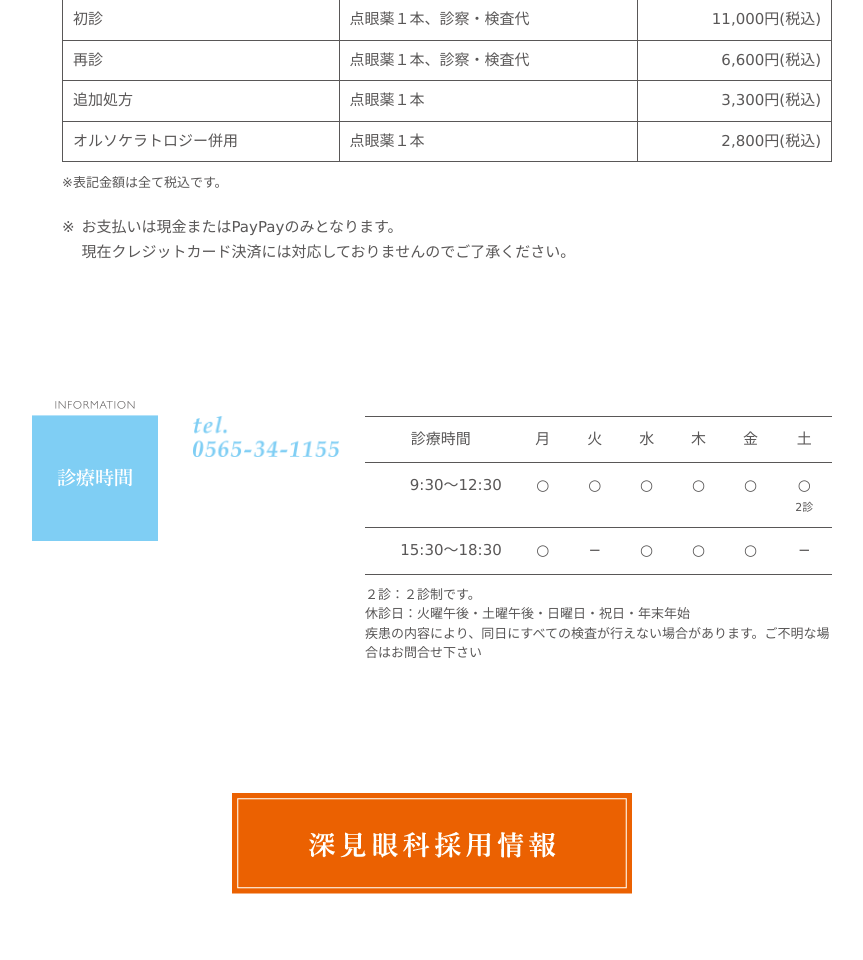
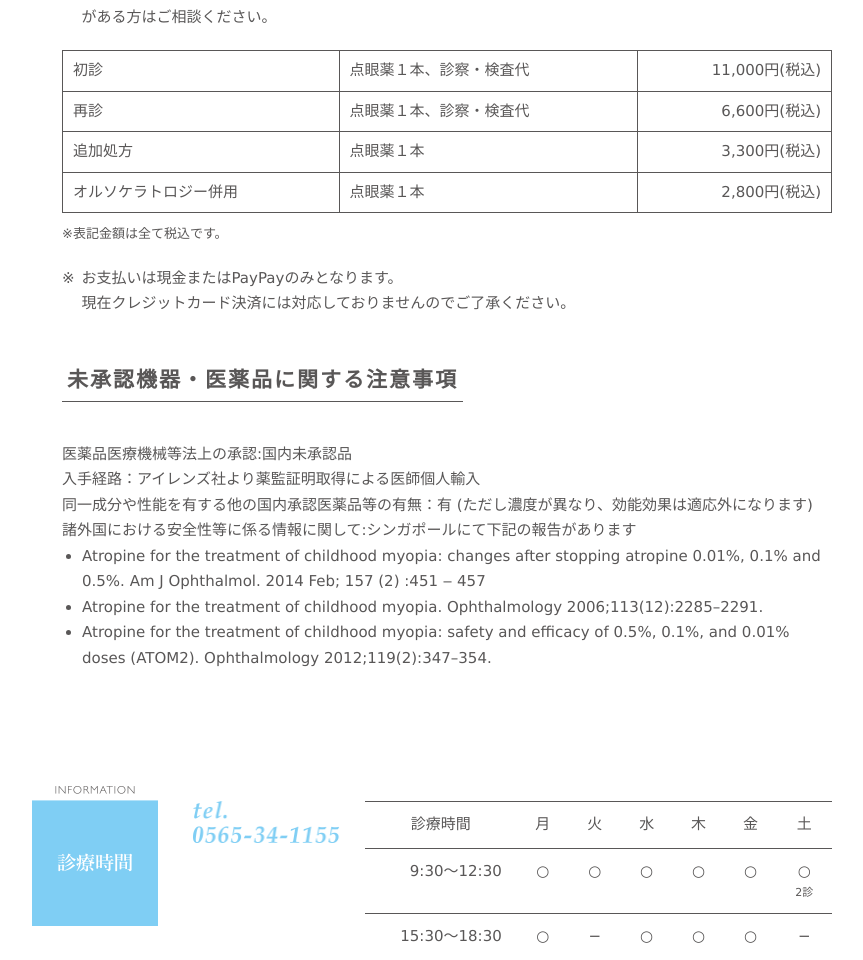
Before and after one commit to wataru-naba/fukami_ganka, a PHP site: page /myopine.html in a window 1280 px wide. Shown: the part 1742-2702 px from the top of the page, without its empty margins (208-1071 px from the left). Run offline with PHP 8.4, Linux system fonts and the light colour scheme.

Commit message:
マイオピン追記

```diff
--- a/css/contents.css
+++ b/css/contents.css
@@ -190,3 +190,9 @@ a.b_change{margin:10px auto 0;display:block;max-width:100px;text-align:center;}
 @media (max-width:767px){
 	.table_myopine td{font-size:1.4rem;}
 }
+.list-maru {
+	padding-left: 20px;
+}
+.list-maru li{
+	list-style: disc;
+}
--- a/ishi.html
+++ b/ishi.html
@@ -109,7 +109,7 @@
 
 <div class="block block_bio">
 	<div class="inner">
-		<h3 class="i_name mincho"><span>非常勤医師</span> 深見 麻里絵（医学博士）</h3>
+		<h3 class="i_name mincho"><span>副院長</span> 深見 麻里絵（医学博士）</h3>
 		<div class="bio_wrap clearfix">
 			<div class="bio_l">
 				<h3><img src="./images/t_bio.png" alt="略歴" width="88" class="imgfix"></h3>
--- a/myopine.html
+++ b/myopine.html
@@ -90,7 +90,7 @@
 		<h3 class="t_sub mincho m-t-0">マイオピン点眼とは</h3>
 		<div class="box_indent">
 			<p>近視は高度な近視の場合、視力低下、近視性の黄斑変性症、網膜剥離、緑内障などのリスクが高いと言われています。日本を含めてアジアでは近視の子供の数は有意に増加しております。</p>
-			<p>0.01%アトロピン（マイオピン）点眼薬は小児期の近視の進行を軽減させることを目的とした点眼薬で、Singapore National Eye Centre (シンガポール国立眼科センター)の研究に基づいて開発されています。日本ではまだ保険適応ではなく、大学病院で研究あるいは自費診療にて処方されているのが現状です。</p>
+			<p>0.01%アトロピン（マイオピン）点眼薬は小児期の近視の進行を軽減させることを目的とした点眼薬で、Singapore National Eye Centre (シンガポール国立眼科センター)の研究に基づいて開発されています。日本ではまだ保険適応ではありませんが、自費診療に て処方されるケースが増えてきています。現在、大学 病院(旭川医科大学、大阪大学、川崎医科大学、京都 府立医科大学、慶応大学、筑波大学、日本医科大学) にて臨床研究が行われています。</p>
 			<p>マイオピン点眼は、近視の進行を平均60％軽減させると言われています。また近視の症状を有しているお子様（6歳から開始）に推奨されており、最低２年間継続使用することをおすすめしています。</p>
 		</div>
 
@@ -145,6 +145,19 @@
 			</table>
 			<div class="m-t-10 size-13">※表記金額は全て税込です。</div>
 			<p class="single-icon-kome m-t-20">お支払いは現金またはPayPayのみとなります。<br>現在クレジットカード決済には対応しておりませんのでご了承ください。</p>
+
+			<h3 class="t_sub mincho">未承認機器・医薬品に関する注意事項</h3>
+			<div >
+				医薬品医療機械等法上の承認:国内未承認品<br/>
+				入手経路：アイレンズ社より薬監証明取得による医師個人輸入<br/>
+				同一成分や性能を有する他の国内承認医薬品等の有無：有 (ただし濃度が異なり、効能効果は適応外になります) <br/>
+				諸外国における安全性等に係る情報に関して:シンガポールにて下記の報告があります<br/>
+				<ul class="list-maru">
+					<li>Atropine for the treatment of childhood myopia: changes after stopping atropine 0.01%, 0.1% and 0.5%. Am J Ophthalmol. 2014 Feb; 157 (2) :451 ‒ 457</li>
+					<li>Atropine for the treatment of childhood myopia. Ophthalmology 2006;113(12):2285–2291.</li>
+					<li>Atropine for the treatment of childhood myopia: safety and efficacy of 0.5%, 0.1%, and 0.01% doses (ATOM2). Ophthalmology 2012;119(2):347–354.</li>
+				</ul>
+			</div>
 		</div>
 	</div><!--/inner-->
 </div><!--/block-->
```
